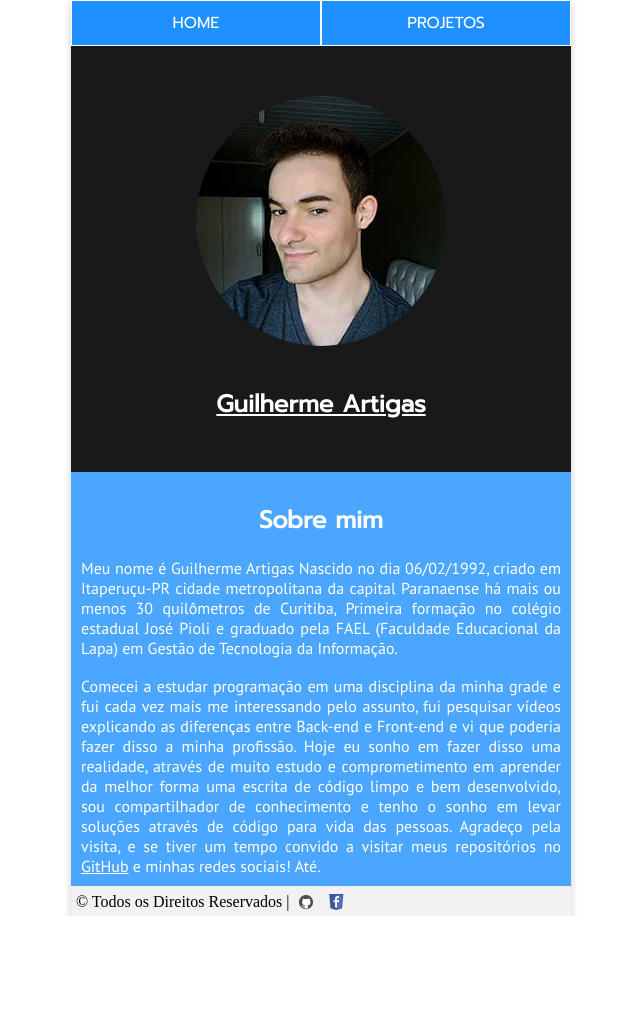
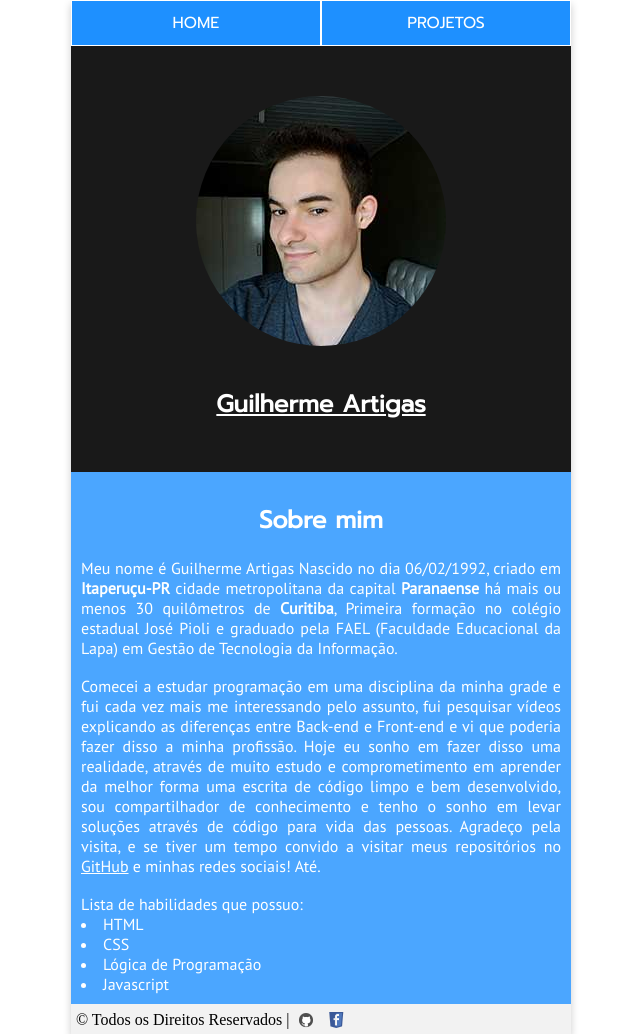
Before and after one commit to Guilherme-Artigas/Projetos, a plain HTML site: page index.html in a window 1280 px wide. Shown: the whole page, without its empty margins (319-959 px from the left). Before the commit the page ends 916 px from the top, so only its background shows below. Drawn offline with Linux system fonts and the light colour scheme.

Commit message:
Modificações nos arquivos index.html e index.css

```diff
--- a/index.css
+++ b/index.css
@@ -14,17 +14,17 @@ main {
     max-width: 500px;
 }
 /* Início do Header */
-nav.nav-superior>ul {
+nav.nav-superior > ul {
     text-align: center;
 }
-nav.nav-superior>ul>a {
+nav.nav-superior > ul > a {
     color: rgba(255, 255, 255);
     text-decoration: none;
 }
-nav.nav-superior>ul>a:visited {
+nav.nav-superior > ul > a:visited {
     color: rgba(255, 255, 255);
 }
-nav.nav-superior>ul>a>li {
+nav.nav-superior > ul > a >li {
     background: rgba(30, 144, 255);
     border: 1px solid rgba(255, 255, 255);
     color: rgba(255, 255, 255);
@@ -40,12 +40,12 @@ section.s1-home {
     background: rgba(0, 0, 0, .9);
     padding: 50px 0px;
 }
-section.s1-home>img {
+section.s1-home > img {
     border-radius: 150px;
     display: block;
     margin: 0px auto;
 }
-section.s1-home>h1 {
+section.s1-home > h1 {
     color: rgba(255, 255, 255);
     font-family: 'Prompt', sans-serif;
     margin: 40px 0px 0px 0px;
@@ -58,21 +58,26 @@ section.s2-home {
     background: rgba(30, 144, 255, .8);
     padding: 10px;
 }
-section.s2-home>h2 {
+section.s2-home > h2 {
     color: rgba(255, 255, 255);
     font-family: 'Prompt', sans-serif;
     margin: 20px 0px;
     text-align: center;
 }
-section.s2-home>p {
+section.s2-home > p {
     color: rgba(255, 255, 255);
     font-family: 'PT Sans', sans-serif;
     text-align: justify;
 }
-section.s2-home>p>a {
+section.s2-home > ul {
+    color: rgba(255, 255, 255);
+    font-family: 'PT Sans', sans-serif;
+    list-style-position: inside;
+}
+section.s2-home > p > a {
     color: rgba(255, 255, 255);
 }
-section.s2-home>p>a:visited {
+section.s2-home > p > a:visited {
     color: rgba(255, 255, 255);
 }
 /* Fim da s2-home */
@@ -81,7 +86,7 @@ footer {
     background: rgba(128, 128, 128, .1);
     padding: 5px;
 }
-footer>a {
+footer > a {
     margin: 0px 5px;
     position: relative; top: 3px;
 }
--- a/index.html
+++ b/index.html
@@ -26,9 +26,16 @@
 
                 <h2>Sobre mim</h2>
 
-                <p>Meu nome é Guilherme Artigas Nascido no dia 06/02/1992, criado em Itaperuçu-PR cidade metropolitana da capital Paranaense há mais ou menos 30 quilômetros de Curitiba, Primeira formação no colégio estadual José Pioli e graduado pela FAEL (Faculdade Educacional da Lapa) em Gestão de Tecnologia da Informação.</p><br>
+                <p>Meu nome é Guilherme Artigas Nascido no dia 06/02/1992, criado em <strong>Itaperuçu-PR</strong> cidade metropolitana da capital <strong>Paranaense</strong> há mais ou menos 30 quilômetros de <strong>Curitiba</strong>, Primeira formação no colégio estadual José Pioli e graduado pela FAEL (Faculdade Educacional da Lapa) em Gestão de Tecnologia da Informação.</p><br>
 
-                <p>Comecei a estudar programação em uma disciplina da minha grade e fui cada vez mais me interessando pelo assunto, fui pesquisar vídeos explicando as diferenças entre Back-end e Front-end e vi que poderia fazer disso a minha profissão. Hoje eu sonho em fazer disso uma realidade, através de muito estudo e comprometimento em aprender da melhor forma uma escrita de código limpo e bem desenvolvido, sou compartilhador de conhecimento e tenho o sonho em levar soluções através de código para vida das pessoas. Agradeço pela visita, e se tiver um tempo convido a visitar meus repositórios no <a href="https://github.com/Guilherme-Artigas" target="_blank">GitHub</a> e minhas redes sociais! Até.</p>
+                <p>Comecei a estudar programação em uma disciplina da minha grade e fui cada vez mais me interessando pelo assunto, fui pesquisar vídeos explicando as diferenças entre Back-end e Front-end e vi que poderia fazer disso a minha profissão. Hoje eu sonho em fazer disso uma realidade, através de muito estudo e comprometimento em aprender da melhor forma uma escrita de código limpo e bem desenvolvido, sou compartilhador de conhecimento e tenho o sonho em levar soluções através de código para vida das pessoas. Agradeço pela visita, e se tiver um tempo convido a visitar meus repositórios no <a href="https://github.com/Guilherme-Artigas" target="_blank">GitHub</a> e minhas redes sociais! Até.</p><br>
+
+                <ul>Lista de habilidades que possuo:
+                    <li>HTML</li>
+                    <li>CSS</li>
+                    <li>Lógica de Programação</li>
+                    <li>Javascript</li>
+                </ul>
 
             </section>
             <footer>
```
